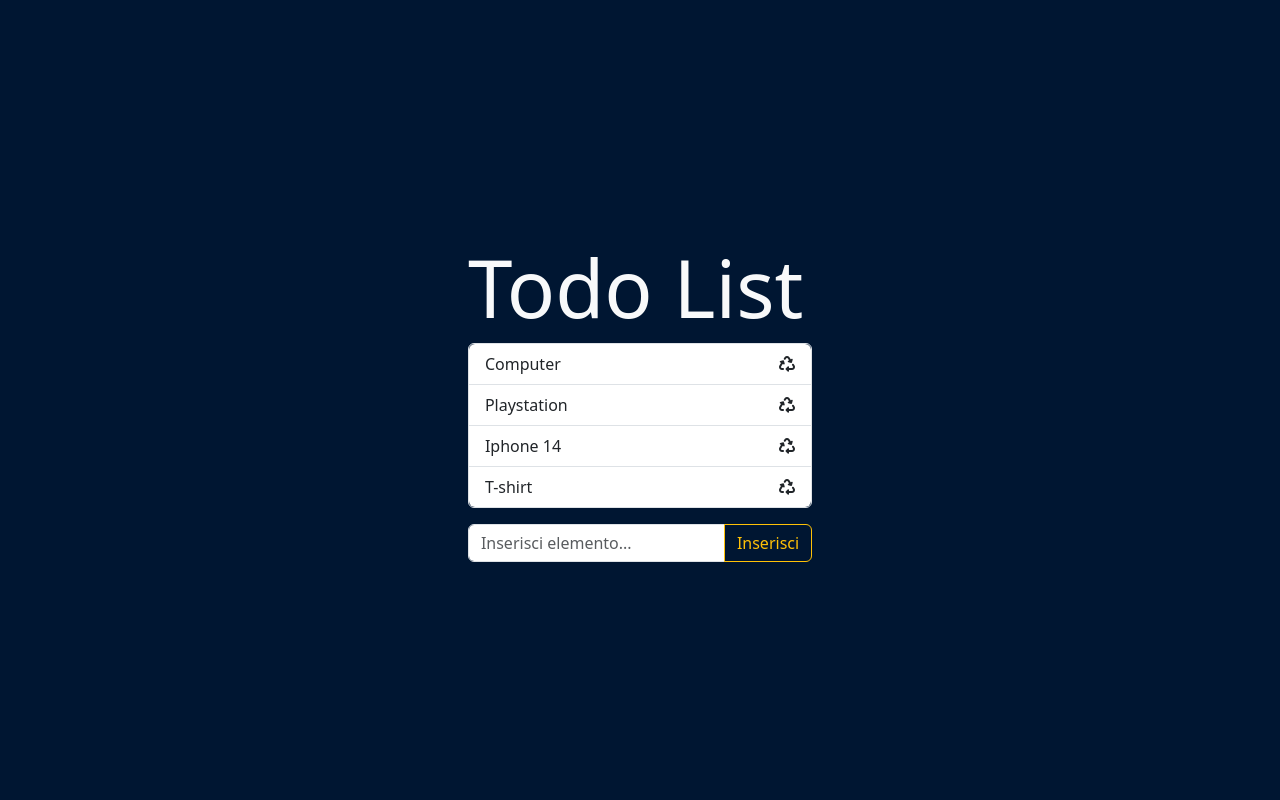
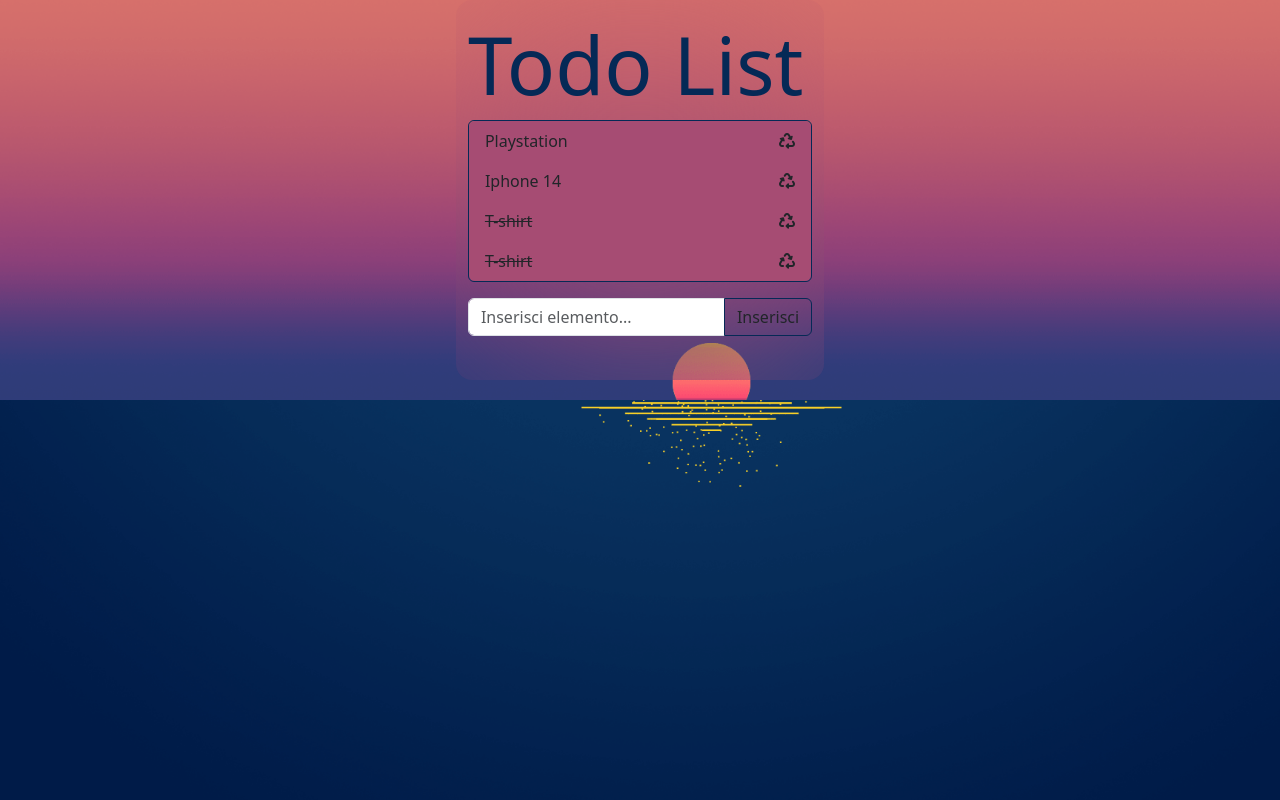
Before and after one commit to MaxPredathor/php-todo-list-json, a PHP site: page / in a window 1280 px wide. Run offline with PHP 8.4, Linux system fonts and the light colour scheme; some libraries are stand-ins or nearby versions.

Commit message:
refactor style

```diff
--- a/css/style.css
+++ b/css/style.css
@@ -3,8 +3,46 @@
     width: 100%;
     display: flex;
     justify-content: center;
-    align-items: center;
-    background: #001632;
+    align-items: top;
+    /* background: #001632; */
+    background-image: url(../images/gif.gif);
+    background-repeat: no-repeat;
+    background-size: cover;
+}
+
+ul {
+    border: 1px solid #052956 !important;
+}
+
+li {
+    background-color: #a64c73 !important;
+    border: none !important;
+}
+
+button {
+    border: 1px solid #052956 !important;
+}
+
+button:hover {
+    background-color: #cc5d8d !important;
+}
+
+li:hover {
+
+    background-color: #cc5d8d !important;
+}
+
+h1 {
+    color: #052956;
+    font-weight: bold;
+}
+
+.mydiv {
+    /* background-color: rgba(245, 245, 247, 0.5); */
+    backdrop-filter: blur(100px);
+    border-radius: 1em;
+    margin: 0;
+    height: 380px;
 }
 
 span {
--- a/index.php
+++ b/index.php
@@ -24,13 +24,13 @@
 
 <body>
     <div class="wrapper">
-        <div id="app">
+        <div class="mydiv" id="app">
             <section class="todo-list py-3">
                 <div class="container">
                     <div class="row">
                         <div class="col-12">
-                            <h1 class="display-1 text-light">Todo List</h1>
-                            <ul class="list-group list-group-flush border border-1 rounded">
+                            <h1 class="display-1">Todo List</h1>
+                            <ul class="list-group list-group-flush rounded">
                                 <li v-for="(item, index) in list" :key="index"
                                 :class="{'text-decoration-line-through': item.done === true }"
                                 @click="updateTask(index)"
@@ -52,8 +52,9 @@
                                 <input type="text" class="form-control" placeholder="Inserisci elemento..."
                                     aria-label="Inserisci nuovo elemento per la lista"
                                     aria-describedby="button-add" @keyup.enter="addTask" v-model="newTask">
-                                <button class="btn btn-outline-warning" type="button"
-                                    id="button-add" @click="addTask()">Inserisci</button>
+                                <button class="btn" type="button"
+                                    id="button-add" @click="addTask()">Inserisci
+                                </button>
                             </div>
                         </div>
                     </div>
--- a/todo-list.json
+++ b/todo-list.json
@@ -1 +1 @@
-[{"text":"Computer","done":false},{"text":"Playstation","done":false},{"text":"Iphone 14","done":false},{"text":"T-shirt","done":false}]
+[{"text":"Playstation","done":false},{"text":"Iphone 14","done":false},{"text":"T-shirt","done":true},{"text":"T-shirt","done":true}]
```
Also changed, not shown: images/gif.gif (added), images/js.jpg (added), images/wallpaper.jpg (added).
